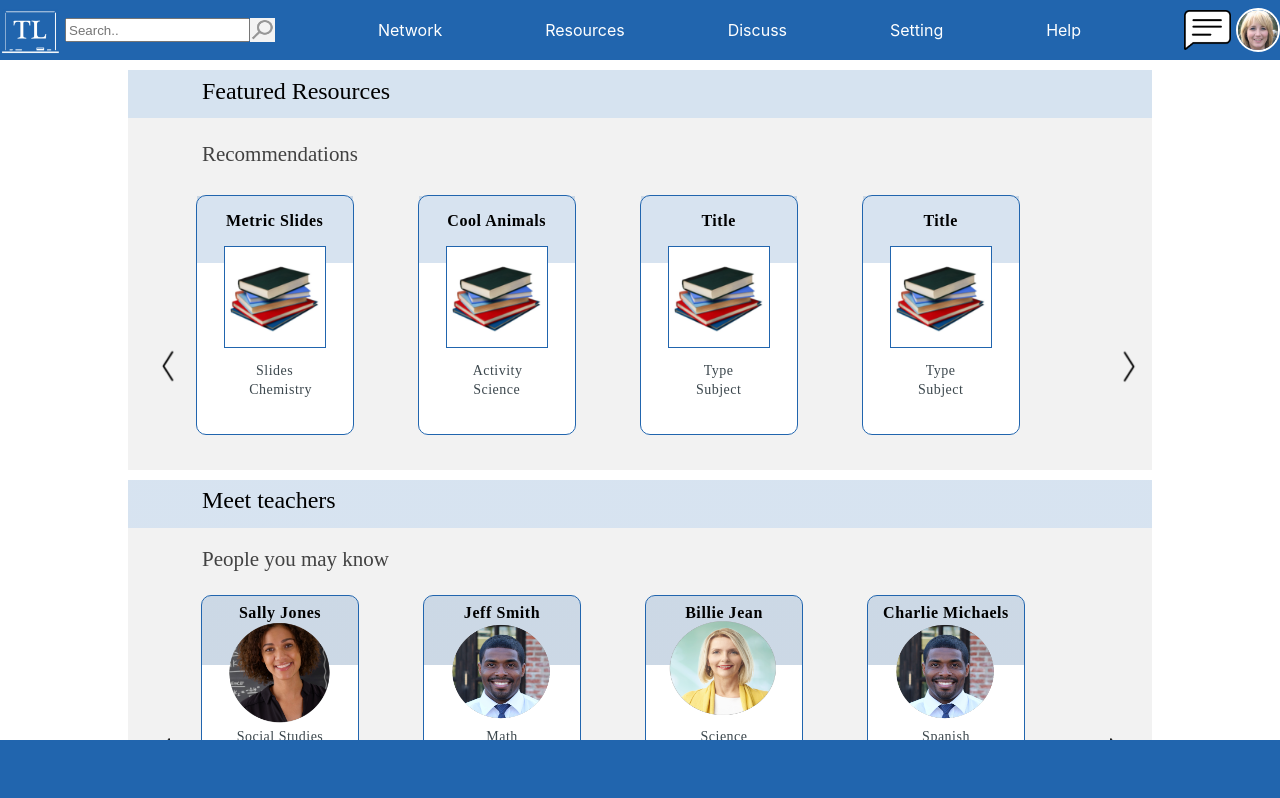
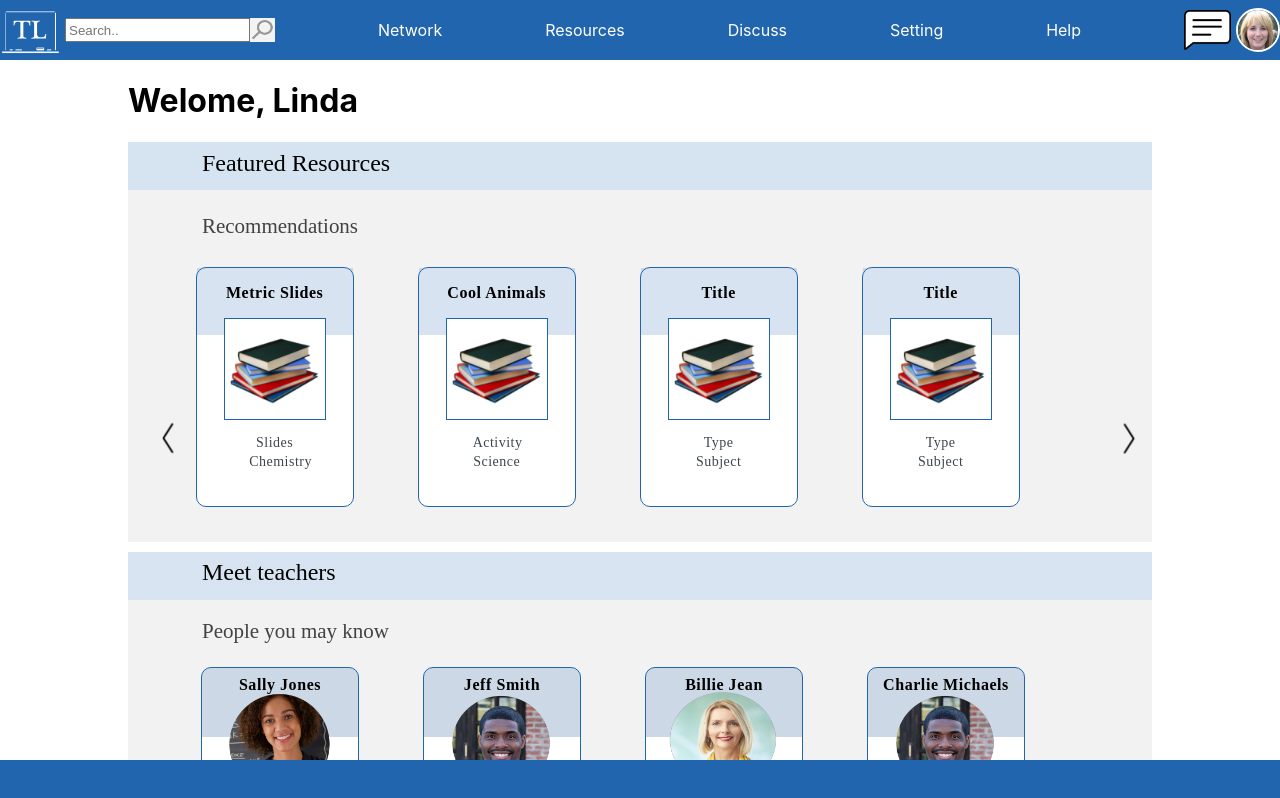
Before and after one commit to jlendle11/teachers-lounge, a React (Create React App) app: page / in a window 1280 px wide. Shown: the top 798 px of the page. Built offline with nearby package versions, Linux system fonts and the light colour scheme.

Commit message:
fix footer and welcome message

```diff
--- a/src/components/Footer/Footer.css
+++ b/src/components/Footer/Footer.css
@@ -1,7 +1,7 @@
 
 
 .footer-container {
-    height: 60px;
+    height: 40px;
     background-color: #2165ae;
     width: 100vw;
     position: sticky;
--- a/src/components/Homepage/index.js
+++ b/src/components/Homepage/index.js
@@ -14,6 +14,7 @@ import './Homepage.css'
 function Homepage() {
     return (
         <div>
+            <h1>Welome, Linda</h1>
             <Resources />
             <Teachers />
             <Discussions />
```
